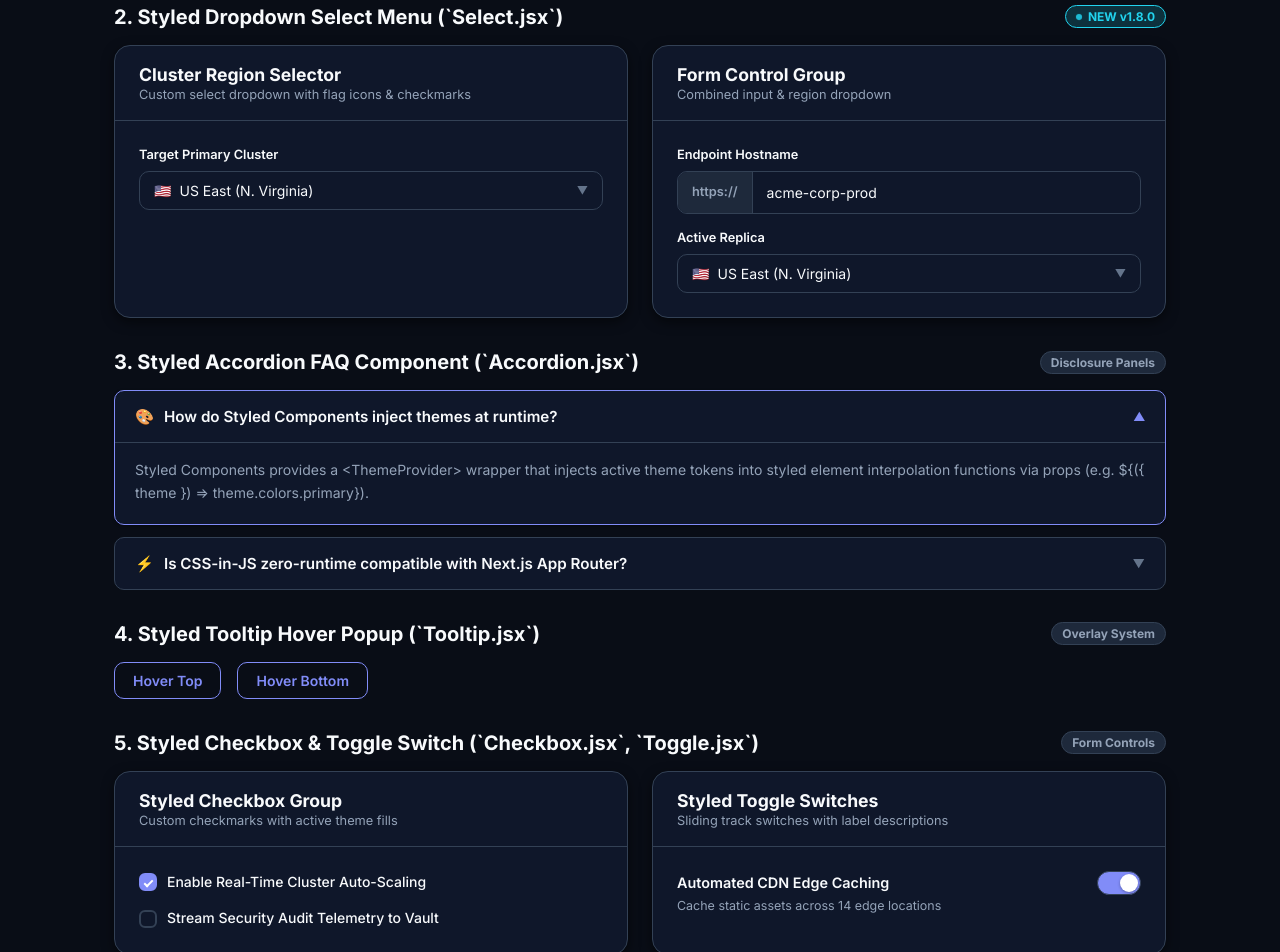
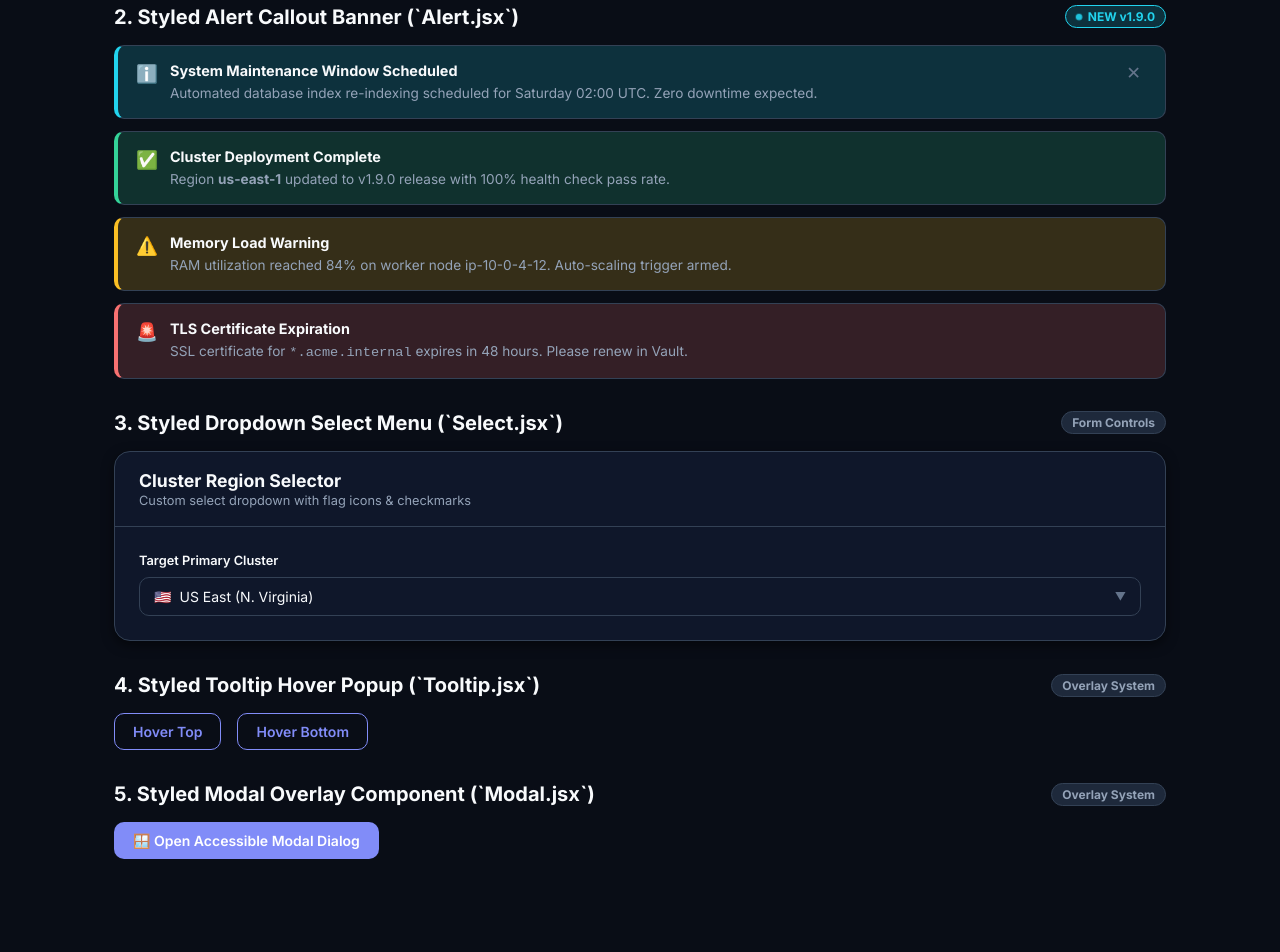
Before and after one commit to breakingthebot/styled-components-theme-uikit-build54, a React (Vite) app: page / in a window 1280 px wide. Shown: the part 380-1332 px from the top of the page. After the commit the page ends 1279 px from the top, so only its background shows below. Built offline with nearby package versions, Linux system fonts and the light colour scheme.

Commit message:
feat: release v1.9.0 - Styled Alert Callout Banner Component

```diff
--- a/src/App.jsx
+++ b/src/App.jsx
@@ -21,6 +21,7 @@ import { Toggle } from './components/Toggle/Toggle';
 import { Tooltip } from './components/Tooltip/Tooltip';
 import { Accordion } from './components/Accordion/Accordion';
 import { Select } from './components/Select/Select';
+import { Alert } from './components/Alert/Alert';
 
 const AppContainer = styled.div`
   max-width: 1100px;
@@ -104,10 +105,7 @@ export function App() {
   const [inputValue, setInputValue] = useState('acme-corp-prod');
   const [selectedCluster, setSelectedCluster] = useState('us-east-1');
   const [progressVal, setProgressVal] = useState(72);
-  const [check1, setCheck1] = useState(true);
-  const [check2, setCheck2] = useState(false);
-  const [toggle1, setToggle1] = useState(true);
-  const [toggle2, setToggle2] = useState(false);
+  const [showAlert, setShowAlert] = useState(true);
 
   const theme = isDarkMode ? darkTheme : lightTheme;
 
@@ -115,41 +113,6 @@ export function App() {
     { value: 'us-east-1', label: 'US East (N. Virginia)', icon: '🇺🇸' },
     { value: 'eu-west-1', label: 'EU West (Ireland)', icon: '🇪🇺' },
     { value: 'ap-southeast-1', label: 'Asia Pacific (Singapore)', icon: '🇸🇬' },
-    { value: 'sa-east-1', label: 'South America (São Paulo)', icon: '🇧🇷', disabled: true },
-  ];
-
-  const faqItems = [
-    {
-      title: 'How do Styled Components inject themes at runtime?',
-      icon: '🎨',
-      content: 'Styled Components provides a <ThemeProvider> wrapper that injects active theme tokens into styled element interpolation functions via props (e.g. ${({ theme }) => theme.colors.primary}).',
-    },
-    {
-      title: 'Is CSS-in-JS zero-runtime compatible with Next.js App Router?',
-      icon: '⚡',
-      content: 'Styled Components 6+ supports SSR registry streaming for Next.js App Router, extracting CSS rules server-side before flushing HTML to the browser client.',
-    },
-  ];
-
-  const demoTabs = [
-    {
-      id: 'tab1',
-      label: 'System Metrics',
-      icon: '📊',
-      badge: <Badge variant="success" hasDot>99.99%</Badge>,
-      content: (
-        <p>Global CDN edge clusters operating at nominal latency across 14 edge locations.</p>
-      ),
-    },
-    {
-      id: 'tab2',
-      label: 'OAuth 2.0 Credentials',
-      icon: '🔐',
-      badge: <Badge variant="info">3 Keys</Badge>,
-      content: (
-        <p>Active secret API keys and OAuth 2.0 bearer access scopes for dev environment.</p>
-      ),
-    },
   ];
 
   return (
@@ -161,7 +124,7 @@ export function App() {
           <HeaderTop>
             <BadgeStrip>
               <Badge variant="info" hasDot isPulse>CSS-in-JS Architecture</Badge>
-              <Badge variant="success">v1.8.0 Release</Badge>
+              <Badge variant="success">v1.9.0 Release</Badge>
               <Badge variant="neutral">Styled Components</Badge>
             </BadgeStrip>
 
@@ -204,11 +167,43 @@ export function App() {
           </Row>
         </Section>
 
-        {/* SECTION 2: DROPDOWN SELECT MENU (NEW v1.8.0) */}
+        {/* SECTION 2: ALERT CALLOUT BANNERS (NEW v1.9.0) */}
         <Section>
           <SectionHeader>
-            <SectionTitle>2. Styled Dropdown Select Menu (`Select.jsx`)</SectionTitle>
-            <Badge variant="info" hasDot isPulse>NEW v1.8.0</Badge>
+            <SectionTitle>2. Styled Alert Callout Banner (`Alert.jsx`)</SectionTitle>
+            <Badge variant="info" hasDot isPulse>NEW v1.9.0</Badge>
+          </SectionHeader>
+
+          <div style={{ display: 'flex', flexDirection: 'column', gap: '12px' }}>
+            {showAlert && (
+              <Alert
+                variant="info"
+                title="System Maintenance Window Scheduled"
+                onClose={() => setShowAlert(false)}
+              >
+                Automated database index re-indexing scheduled for Saturday 02:00 UTC. Zero downtime expected.
+              </Alert>
+            )}
+
+            <Alert variant="success" title="Cluster Deployment Complete">
+              Region <strong>us-east-1</strong> updated to v1.9.0 release with 100% health check pass rate.
+            </Alert>
+
+            <Alert variant="warning" title="Memory Load Warning">
+              RAM utilization reached 84% on worker node ip-10-0-4-12. Auto-scaling trigger armed.
+            </Alert>
+
+            <Alert variant="danger" title="TLS Certificate Expiration">
+              SSL certificate for <code>*.acme.internal</code> expires in 48 hours. Please renew in Vault.
+            </Alert>
+          </div>
+        </Section>
+
+        {/* SECTION 3: DROPDOWN SELECT MENU */}
+        <Section>
+          <SectionHeader>
+            <SectionTitle>3. Styled Dropdown Select Menu (`Select.jsx`)</SectionTitle>
+            <Badge variant="neutral">Form Controls</Badge>
           </SectionHeader>
 
           <Grid>
@@ -224,37 +219,7 @@ export function App() {
                 />
               </Card.Body>
             </Card>
-
-            <Card>
-              <Card.Header title="Form Control Group" subtitle="Combined input &amp; region dropdown" />
-              <Card.Body>
-                <div style={{ display: 'flex', flexDirection: 'column', gap: '14px' }}>
-                  <Input
-                    label="Endpoint Hostname"
-                    addon="https://"
-                    value={inputValue}
-                    onChange={(e) => setInputValue(e.target.value)}
-                  />
-                  <Select
-                    label="Active Replica"
-                    options={clusterOptions}
-                    value={selectedCluster}
-                    onChange={setSelectedCluster}
-                  />
-                </div>
-              </Card.Body>
-            </Card>
           </Grid>
-        </Section>
-
-        {/* SECTION 3: ACCORDION FAQ */}
-        <Section>
-          <SectionHeader>
-            <SectionTitle>3. Styled Accordion FAQ Component (`Accordion.jsx`)</SectionTitle>
-            <Badge variant="neutral">Disclosure Panels</Badge>
-          </SectionHeader>
-
-          <Accordion items={faqItems} />
         </Section>
 
         {/* SECTION 4: TOOLTIP HOVER POPUP */}
@@ -275,52 +240,10 @@ export function App() {
           </Row>
         </Section>
 
-        {/* SECTION 5: CHECKBOX & TOGGLE CONTROLS */}
+        {/* SECTION 5: MODAL DIALOG SHOWCASE */}
         <Section>
           <SectionHeader>
-            <SectionTitle>5. Styled Checkbox &amp; Toggle Switch (`Checkbox.jsx`, `Toggle.jsx`)</SectionTitle>
-            <Badge variant="neutral">Form Controls</Badge>
-          </SectionHeader>
-
-          <Grid>
-            <Card>
-              <Card.Header title="Styled Checkbox Group" subtitle="Custom checkmarks with active theme fills" />
-              <Card.Body>
-                <div style={{ display: 'flex', flexDirection: 'column', gap: '14px' }}>
-                  <Checkbox
-                    label="Enable Real-Time Cluster Auto-Scaling"
-                    checked={check1}
-                    onChange={setCheck1}
-                  />
-                  <Checkbox
-                    label="Stream Security Audit Telemetry to Vault"
-                    checked={check2}
-                    onChange={setCheck2}
-                  />
-                </div>
-              </Card.Body>
-            </Card>
-
-            <Card>
-              <Card.Header title="Styled Toggle Switches" subtitle="Sliding track switches with label descriptions" />
-              <Card.Body>
-                <div style={{ display: 'flex', flexDirection: 'column', gap: '18px' }}>
-                  <Toggle
-                    label="Automated CDN Edge Caching"
-                    description="Cache static assets across 14 edge locations"
-                    checked={toggle1}
-                    onChange={setToggle1}
-                  />
-                </div>
-              </Card.Body>
-            </Card>
-          </Grid>
-        </Section>
-
-        {/* SECTION 6: MODAL DIALOG SHOWCASE */}
-        <Section>
-          <SectionHeader>
-            <SectionTitle>6. Styled Modal Overlay Component (`Modal.jsx`)</SectionTitle>
+            <SectionTitle>5. Styled Modal Overlay Component (`Modal.jsx`)</SectionTitle>
             <Badge variant="neutral">Overlay System</Badge>
           </SectionHeader>
 
--- /dev/null
+++ b/src/components/Alert/Alert.jsx
@@ -0,0 +1,139 @@
+// src/components/Alert/Alert.jsx
+// Theme-able Alert Banner Component built with Styled Components.
+// Created: 2026-07-31
+
+import React from 'react';
+import styled, { css } from 'styled-components';
+
+const getAlertVariant = ({ variant = 'info', theme }) => {
+  switch (variant) {
+    case 'success':
+      return css`
+        background-color: ${theme.colors.successLight};
+        border-left: 4px solid ${theme.colors.success};
+        color: ${theme.colors.textPrimary};
+      `;
+    case 'warning':
+      return css`
+        background-color: ${theme.colors.warningLight};
+        border-left: 4px solid ${theme.colors.warning};
+        color: ${theme.colors.textPrimary};
+      `;
+    case 'danger':
+      return css`
+        background-color: ${theme.colors.dangerLight};
+        border-left: 4px solid ${theme.colors.danger};
+        color: ${theme.colors.textPrimary};
+      `;
+    case 'info':
+    default:
+      return css`
+        background-color: ${theme.colors.infoLight};
+        border-left: 4px solid ${theme.colors.info};
+        color: ${theme.colors.textPrimary};
+      `;
+  }
+};
+
+const AlertContainer = styled.div`
+  display: flex;
+  align-items: flex-start;
+  justify-content: space-between;
+  gap: 14px;
+  padding: 14px 18px;
+  border-radius: ${({ theme }) => theme.radii.md};
+  border: 1px solid ${({ theme }) => theme.colors.border};
+  font-size: 0.875rem;
+  line-height: 1.5;
+
+  ${getAlertVariant}
+`;
+
+const ContentGroup = styled.div`
+  display: flex;
+  align-items: flex-start;
+  gap: 12px;
+`;
+
+const IconWrapper = styled.span`
+  font-size: 1.1rem;
+  flex-shrink: 0;
+  margin-top: 1px;
+`;
+
+const TextGroup = styled.div`
+  display: flex;
+  flex-direction: column;
+  gap: 2px;
+`;
+
+const Title = styled.h4`
+  font-size: 0.9rem;
+  font-weight: 700;
+  color: inherit;
+`;
+
+const Message = styled.div`
+  color: ${({ theme }) => theme.colors.textSecondary};
+  font-size: 0.85rem;
+`;
+
+const CloseButton = styled.button`
+  background: transparent;
+  border: none;
+  color: ${({ theme }) => theme.colors.textMuted};
+  font-size: 1.1rem;
+  cursor: pointer;
+  padding: 2px 6px;
+  border-radius: ${({ theme }) => theme.radii.sm};
+  transition: all 0.2s ease;
+  flex-shrink: 0;
+
+  &:hover {
+    background-color: rgba(255, 255, 255, 0.15);
+    color: ${({ theme }) => theme.colors.textPrimary};
+  }
+`;
+
+const getDefaultIcon = (variant) => {
+  switch (variant) {
+    case 'success':
+      return '✅';
+    case 'warning':
+      return '⚠️';
+    case 'danger':
+      return '🚨';
+    case 'info':
+    default:
+      return 'ℹ️';
+  }
+};
+
+export const Alert = ({
+  variant = 'info',
+  title,
+  children,
+  onClose,
+  icon,
+  className,
+}) => {
+  const displayIcon = icon || getDefaultIcon(variant);
+
+  return (
+    <AlertContainer variant={variant} className={className} role="alert">
+      <ContentGroup>
+        <IconWrapper>{displayIcon}</IconWrapper>
+        <TextGroup>
+          {title && <Title>{title}</Title>}
+          {children && <Message>{children}</Message>}
+        </TextGroup>
+      </ContentGroup>
+
+      {onClose && (
+        <CloseButton onClick={onClose} aria-label="Dismiss alert">
+          ✕
+        </CloseButton>
+      )}
+    </AlertContainer>
+  );
+};
```
Also changed, not shown: 2 other files (tests, documents, lock files or other folders).
